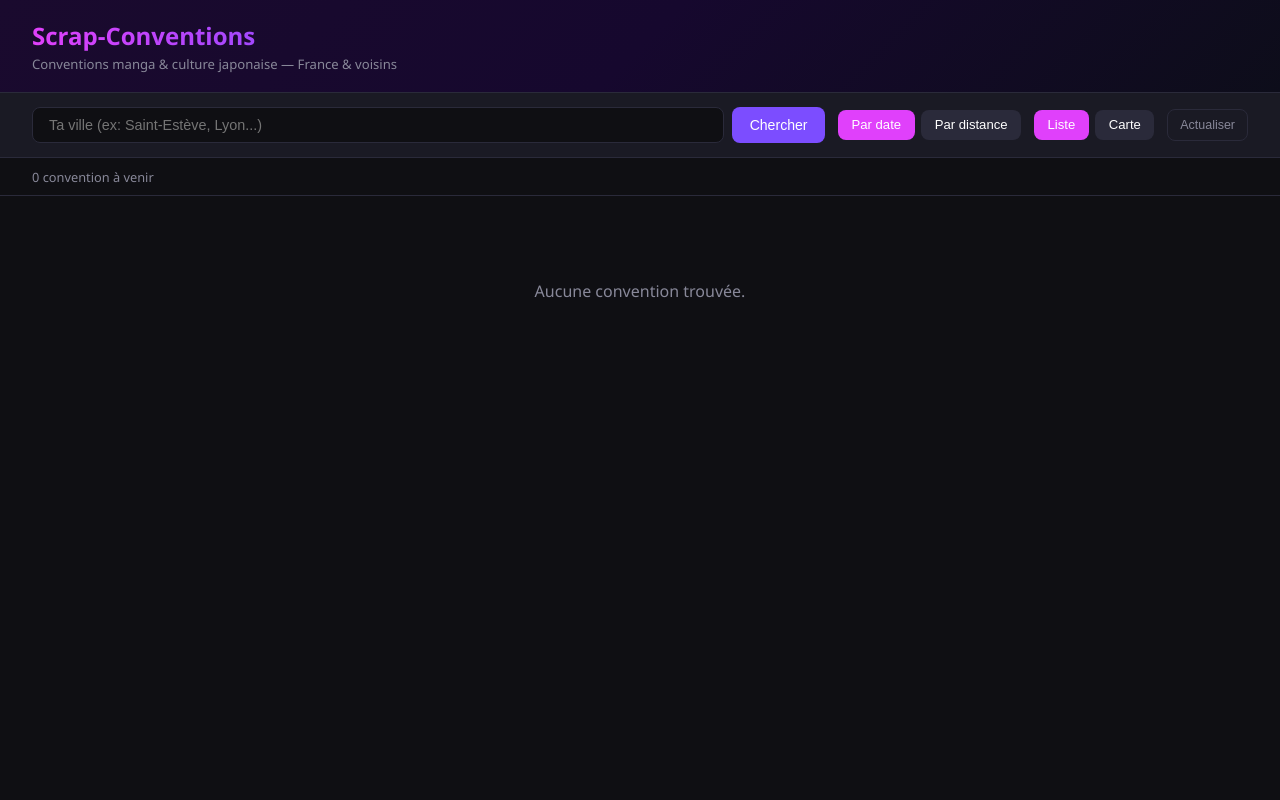
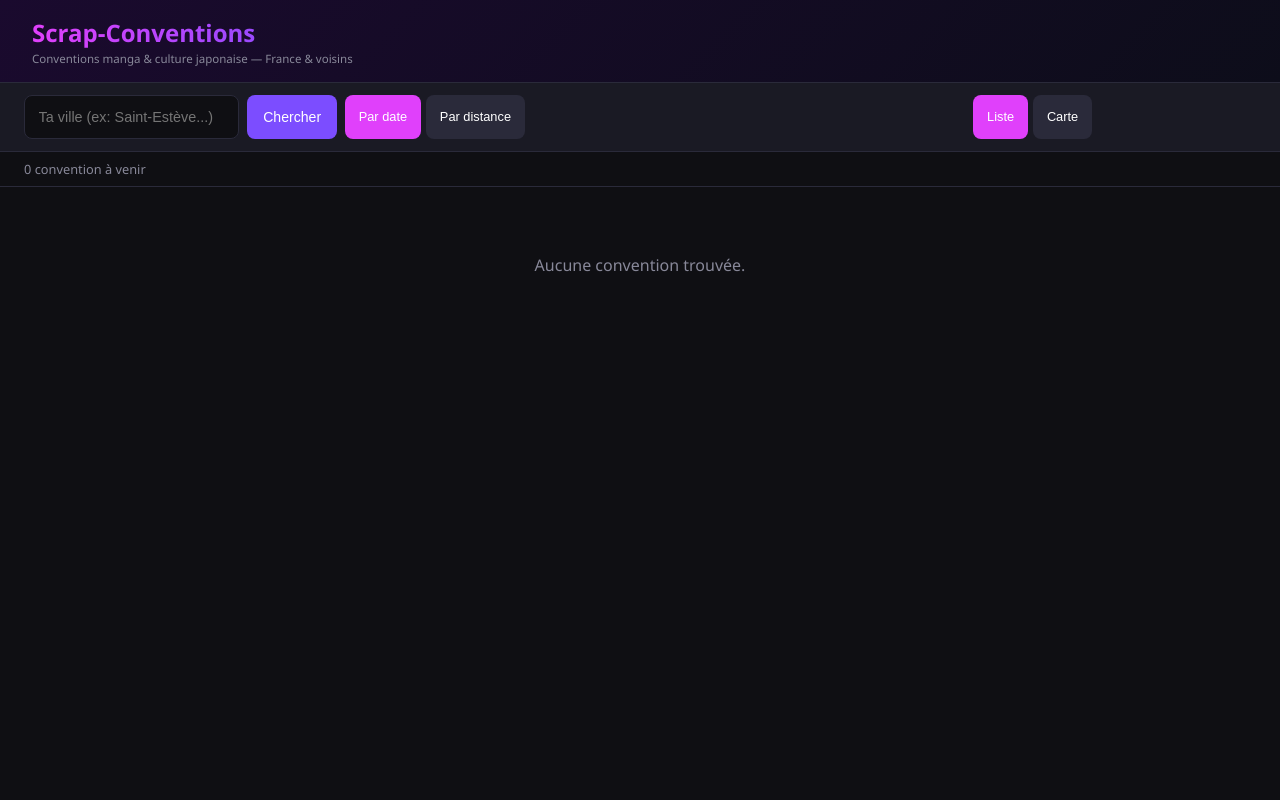
Before and after one commit to Alizee-M/Scrap-conventions, a Flask app: page / in a window 1280 px wide. Run offline with Flask 3, Linux system fonts and the light colour scheme; data that the repository does not hold is empty.

Commit message:
feat: responsive mobile-first redesign
- Cards horizontales sur mobile (image à gauche, infos à droite)
- Controls en 2 lignes sur mobile, 1 ligne sur desktop
- Cibles tactiles 44px minimum
- overflow scroll natif iOS (-webkit-overflow-scrolling)
- safe-area-inset pour notch iPhone
- viewport-fit=cover
- Grille 1 colonne mobile, auto-fill desktop

Co-Authored-By: Claude Sonnet 4.6 <noreply@anthropic.com>

```diff
--- a/templates/index.html
+++ b/templates/index.html
@@ -2,7 +2,7 @@
 <html lang="fr">
 <head>
 <meta charset="UTF-8">
-<meta name="viewport" content="width=device-width, initial-scale=1.0">
+<meta name="viewport" content="width=device-width, initial-scale=1.0, viewport-fit=cover">
 <title>Scrap-Conventions</title>
 <link rel="stylesheet" href="https://unpkg.com/leaflet@1.9.4/dist/leaflet.css"/>
 <script src="https://unpkg.com/leaflet@1.9.4/dist/leaflet.js"></script>
@@ -18,56 +18,67 @@
     --card-bg: #16161f;
     --green: #00e676;
     --orange: #ff9100;
+    --safe-bottom: env(safe-area-inset-bottom, 0px);
   }
 
   * { box-sizing: border-box; margin: 0; padding: 0; }
+
+  html, body {
+    height: 100%;
+    overflow: hidden;
+  }
 
   body {
     background: var(--bg);
     color: var(--text);
     font-family: 'Segoe UI', system-ui, sans-serif;
-    min-height: 100vh;
     display: flex;
     flex-direction: column;
   }
 
+  /* ── Header ── */
   header {
-    background: linear-gradient(135deg, #1a0a2e 0%, #16082e 50%, #0d0d1a 100%);
+    background: linear-gradient(135deg, #1a0a2e, #0d0d1a);
     border-bottom: 1px solid var(--border);
-    padding: 1.2rem 2rem;
+    padding: 0.75rem 1rem;
     display: flex;
     align-items: center;
-    gap: 1rem;
+    gap: 0.75rem;
     flex-shrink: 0;
   }
 
   header h1 {
-    font-size: 1.5rem;
+    font-size: 1.25rem;
     font-weight: 700;
     background: linear-gradient(90deg, var(--accent), var(--accent2));
     -webkit-background-clip: text;
     -webkit-text-fill-color: transparent;
     background-clip: text;
+    white-space: nowrap;
   }
 
-  header p { color: var(--muted); font-size: 0.82rem; margin-top: 0.15rem; }
+  header p {
+    color: var(--muted);
+    font-size: 0.72rem;
+    margin-top: 0.1rem;
+    display: none;
+  }
 
+  /* ── Controls ── */
   .controls {
     background: var(--surface);
     border-bottom: 1px solid var(--border);
-    padding: 0.9rem 2rem;
+    padding: 0.6rem 0.75rem;
     display: flex;
-    gap: 0.8rem;
-    align-items: center;
-    flex-wrap: wrap;
+    flex-direction: column;
+    gap: 0.5rem;
     flex-shrink: 0;
   }
 
-  .search-wrap {
+  .controls-row {
     display: flex;
-    flex: 1;
-    min-width: 220px;
     gap: 0.5rem;
+    align-items: center;
   }
 
   input[type="text"] {
@@ -76,10 +87,12 @@
     border: 1px solid var(--border);
     color: var(--text);
     border-radius: 8px;
-    padding: 0.55rem 1rem;
+    padding: 0.6rem 0.85rem;
     font-size: 0.9rem;
     outline: none;
+    min-height: 44px;
     transition: border-color 0.2s;
+    -webkit-appearance: none;
   }
 
   input[type="text"]:focus { border-color: var(--accent); }
@@ -89,22 +102,30 @@
     color: #fff;
     border: none;
     border-radius: 8px;
-    padding: 0.55rem 1.1rem;
+    padding: 0 1rem;
     font-size: 0.88rem;
     cursor: pointer;
-    transition: opacity 0.2s;
+    min-height: 44px;
     white-space: nowrap;
+    transition: opacity 0.15s;
+    -webkit-tap-highlight-color: transparent;
   }
 
   button:hover { opacity: 0.85; }
+  button:active { opacity: 0.7; }
   button:disabled { opacity: 0.4; cursor: default; }
 
-  .btn-group { display: flex; gap: 0.4rem; }
+  .btn-group {
+    display: flex;
+    gap: 0.35rem;
+    flex: 1;
+  }
 
   .btn-group button {
+    flex: 1;
     background: var(--border);
-    font-size: 0.82rem;
-    padding: 0.48rem 0.85rem;
+    font-size: 0.8rem;
+    padding: 0 0.5rem;
   }
 
   .btn-group button.active { background: var(--accent); }
@@ -114,90 +135,116 @@
     border: 1px solid var(--border);
     color: var(--muted);
     font-size: 0.78rem;
-    padding: 0.48rem 0.75rem;
-  }
-
-  .btn-refresh:hover { color: var(--text); border-color: var(--accent); }
-
-  .stats {
-    padding: 0.6rem 2rem;
-    color: var(--muted);
-    font-size: 0.8rem;
-    border-bottom: 1px solid var(--border);
+    padding: 0 0.75rem;
     flex-shrink: 0;
   }
 
+  /* ── Stats ── */
+  .stats {
+    padding: 0.4rem 0.75rem;
+    color: var(--muted);
+    font-size: 0.75rem;
+    border-bottom: 1px solid var(--border);
+    flex-shrink: 0;
+    white-space: nowrap;
+    overflow: hidden;
+    text-overflow: ellipsis;
+  }
+
   /* ── Views ── */
-  .view { display: none; flex: 1; overflow: hidden; }
+  .view { display: none; flex: 1; overflow: hidden; min-height: 0; }
   .view.active { display: flex; flex-direction: column; }
 
-  /* ── Card view ── */
-  #view-list { overflow-y: auto; }
+  /* ── List view ── */
+  #view-list { overflow-y: auto; -webkit-overflow-scrolling: touch; }
 
   .grid {
     display: grid;
-    grid-template-columns: repeat(auto-fill, minmax(290px, 1fr));
-    gap: 1rem;
-    padding: 1.2rem 2rem;
+    grid-template-columns: 1fr;
+    gap: 0.75rem;
+    padding: 0.75rem;
     align-content: start;
   }
 
   .card {
     background: var(--card-bg);
     border: 1px solid var(--border);
-    border-radius: 12px;
+    border-radius: 10px;
     overflow: hidden;
-    transition: transform 0.15s, border-color 0.15s;
     display: flex;
-    flex-direction: column;
+    flex-direction: row;
     cursor: pointer;
+    -webkit-tap-highlight-color: transparent;
+    transition: border-color 0.15s;
+    min-height: 90px;
   }
 
-  .card:hover { transform: translateY(-2px); border-color: var(--accent2); }
+  .card:active { border-color: var(--accent2); }
 
   .card-img {
-    width: 100%;
-    height: 130px;
+    width: 90px;
+    min-width: 90px;
     object-fit: cover;
     background: var(--surface);
   }
 
   .card-img-placeholder {
-    width: 100%;
-    height: 130px;
+    width: 90px;
+    min-width: 90px;
     background: linear-gradient(135deg, #1a0a2e, #0d0d1a);
     display: flex;
     align-items: center;
     justify-content: center;
-    font-size: 2.2rem;
+    font-size: 1.8rem;
   }
 
-  .card-body { padding: 0.85rem; flex: 1; display: flex; flex-direction: column; gap: 0.45rem; }
+  .card-body {
+    padding: 0.65rem 0.75rem;
+    flex: 1;
+    display: flex;
+    flex-direction: column;
+    gap: 0.35rem;
+    min-width: 0;
+  }
 
-  .card-name { font-size: 0.95rem; font-weight: 600; line-height: 1.3; }
+  .card-name {
+    font-size: 0.88rem;
+    font-weight: 600;
+    line-height: 1.3;
+    overflow: hidden;
+    display: -webkit-box;
+    -webkit-line-clamp: 2;
+    -webkit-box-orient: vertical;
+  }
+
   .card-name a { color: var(--text); text-decoration: none; }
-  .card-name a:hover { color: var(--accent); }
 
-  .card-meta { display: flex; flex-wrap: wrap; gap: 0.35rem; margin-top: auto; }
+  .card-meta {
+    display: flex;
+    flex-wrap: wrap;
+    gap: 0.3rem;
+    margin-top: auto;
+  }
 
   .badge {
     display: inline-flex;
     align-items: center;
-    gap: 0.25rem;
-    padding: 0.2rem 0.55rem;
+    gap: 0.2rem;
+    padding: 0.18rem 0.5rem;
     border-radius: 20px;
-    font-size: 0.74rem;
+    font-size: 0.7rem;
     font-weight: 500;
+    white-space: nowrap;
   }
 
-  .badge-date { background: rgba(124, 77, 255, 0.2); color: var(--accent2); border: 1px solid rgba(124,77,255,0.3); }
-  .badge-loc  { background: rgba(0, 230, 118, 0.1); color: var(--green); border: 1px solid rgba(0,230,118,0.2); }
-  .badge-dist { background: rgba(255, 145, 0, 0.15); color: var(--orange); border: 1px solid rgba(255,145,0,0.3); }
+  .badge-date { background: rgba(124,77,255,0.2); color: var(--accent2); border: 1px solid rgba(124,77,255,0.3); }
+  .badge-loc  { background: rgba(0,230,118,0.1);  color: var(--green);   border: 1px solid rgba(0,230,118,0.2); max-width: 140px; overflow: hidden; text-overflow: ellipsis; }
+  .badge-dist { background: rgba(255,145,0,0.15); color: var(--orange);  border: 1px solid rgba(255,145,0,0.3); }
 
   .empty, .loader {
     grid-column: 1/-1;
     text-align: center;
-    padding: 4rem;
+    padding: 3rem 1rem;
     color: var(--muted);
   }
 
@@ -215,22 +262,16 @@
 
   @keyframes bounce {
     0%, 80%, 100% { transform: translateY(0); }
-    40% { transform: translateY(-12px); }
+    40%           { transform: translateY(-10px); }
   }
 
   /* ── Map view ── */
   #view-map { position: relative; }
 
-  #map {
-    flex: 1;
-    width: 100%;
-    min-height: 0;
-  }
+  #map { flex: 1; width: 100%; min-height: 0; }
 
-  /* Dark tile filter */
   .leaflet-tile { filter: brightness(0.85) saturate(0.8); }
 
-  /* Popup styling */
   .leaflet-popup-content-wrapper {
     background: var(--surface);
     color: var(--text);
@@ -241,16 +282,58 @@
 
   .leaflet-popup-tip { background: var(--surface); }
 
-  .popup-name { font-weight: 700; font-size: 0.95rem; margin-bottom: 0.4rem; line-height: 1.3; }
+  .popup-name { font-weight: 700; font-size: 0.9rem; margin-bottom: 0.35rem; line-height: 1.3; }
   .popup-name a { color: var(--accent); text-decoration: none; }
-  .popup-name a:hover { text-decoration: underline; }
-  .popup-meta { font-size: 0.8rem; color: var(--muted); display: flex; flex-direction: column; gap: 0.2rem; }
-  .popup-dist { color: var(--orange); font-weight: 600; margin-top: 0.3rem; }
+  .popup-meta { font-size: 0.78rem; color: var(--muted); display: flex; flex-direction: column; gap: 0.2rem; }
+  .popup-dist { color: var(--orange); font-weight: 600; margin-top: 0.25rem; }
 
-  @media (max-width: 600px) {
-    .controls { padding: 0.8rem 1rem; }
-    .grid { padding: 0.8rem 1rem; }
-    header { padding: 1rem; }
+  /* ── Desktop overrides ── */
+  @media (min-width: 640px) {
+    header { padding: 1rem 2rem; }
+    header h1 { font-size: 1.5rem; }
+    header p { display: block; }
+
+    .controls {
+      flex-direction: row;
+      padding: 0.75rem 1.5rem;
+      align-items: center;
+    }
+
+    .controls-row { flex: none; }
+    .controls-row:first-child { flex: 1; }
+
+    .btn-group { flex: none; }
+    .btn-group button { flex: none; padding: 0 0.85rem; }
+
+    .stats { padding: 0.5rem 1.5rem; font-size: 0.8rem; }
+
+    .grid {
+      grid-template-columns: repeat(auto-fill, minmax(300px, 1fr));
+      gap: 1rem;
+      padding: 1.2rem 1.5rem;
+    }
+
+    .card {
+      flex-direction: column;
+      min-height: unset;
+    }
+
+    .card-img {
+      width: 100%;
+      min-width: unset;
+      height: 130px;
+    }
+
+    .card-img-placeholder {
+      width: 100%;
+      min-width: unset;
+      height: 130px;
+      font-size: 2.2rem;
+    }
+
+    .card:hover { border-color: var(--accent2); transform: translateY(-2px); }
+
+    .badge-loc { max-width: none; }
   }
 </style>
 </head>
@@ -264,19 +347,23 @@
 </header>
 
 <div class="controls">
-  <div class="search-wrap">
-    <input type="text" id="location" placeholder="Ta ville (ex: Saint-Estève, Lyon...)" />
+  <!-- Row 1 : search -->
+  <div class="controls-row" style="flex:1; width:100%;">
+    <input type="text" id="location" placeholder="Ta ville (ex: Saint-Estève...)" autocomplete="off" />
     <button id="btn-search">Chercher</button>
   </div>
+  <!-- Row 2 : sort + view + refresh -->
+  <div class="controls-row" style="width:100%; justify-content:space-between;">
     <div class="btn-group">
       <button id="btn-date" class="active" onclick="setSort('date')">Par date</button>
       <button id="btn-dist" onclick="setSort('distance')">Par distance</button>
     </div>
-  <div class="btn-group">
+    <div class="btn-group" style="margin-left:0.5rem;">
       <button id="btn-view-list" class="active" onclick="setView('list')">Liste</button>
       <button id="btn-view-map" onclick="setView('map')">Carte</button>
     </div>
-  <button class="btn-refresh" id="btn-refresh" onclick="refresh()">Actualiser</button>
+    <button class="btn-refresh" id="btn-refresh" onclick="refresh()" style="margin-left:0.5rem;">↺</button>
+  </div>
 </div>
 
 <div class="stats" id="stats"></div>
@@ -303,40 +390,24 @@ let userLat = null;
 let userLon = null;
 let conventions = [];
 
-// ── Leaflet map ──────────────────────────────────────────────────────────────
+// ── Leaflet ──────────────────────────────────────────────────────────────────
 const map = L.map('map', { zoomControl: true }).setView([46.6, 2.3], 6);
 
 L.tileLayer('https://{s}.tile.openstreetmap.org/{z}/{x}/{y}.png', {
-  attribution: '© <a href="https://www.openstreetmap.org/copyright">OpenStreetMap</a>',
+  attribution: '© <a href="https://www.openstreetmap.org/copyright">OSM</a>',
   maxZoom: 18,
 }).addTo(map);
 
 const convIcon = L.divIcon({
   className: '',
-  html: `<div style="
-    background: #7c4dff;
-    border: 2px solid #e040fb;
-    border-radius: 50%;
-    width: 14px; height: 14px;
-    box-shadow: 0 0 6px #e040fb88;
-  "></div>`,
-  iconSize: [14, 14],
-  iconAnchor: [7, 7],
-  popupAnchor: [0, -10],
+  html: `<div style="background:#7c4dff;border:2px solid #e040fb;border-radius:50%;width:14px;height:14px;box-shadow:0 0 6px #e040fb88;"></div>`,
+  iconSize: [14, 14], iconAnchor: [7, 7], popupAnchor: [0, -10],
 });
 
 const userIcon = L.divIcon({
   className: '',
-  html: `<div style="
-    background: #ff9100;
-    border: 2px solid #fff;
-    border-radius: 50%;
-    width: 16px; height: 16px;
-    box-shadow: 0 0 8px #ff9100;
-  "></div>`,
-  iconSize: [16, 16],
-  iconAnchor: [8, 8],
-  popupAnchor: [0, -10],
+  html: `<div style="background:#ff9100;border:2px solid #fff;border-radius:50%;width:16px;height:16px;box-shadow:0 0 8px #ff9100;"></div>`,
+  iconSize: [16, 16], iconAnchor: [8, 8], popupAnchor: [0, -10],
 });
 
 let markers = [];
@@ -349,12 +420,11 @@ function clearMarkers() {
 
 function renderMap(data) {
   clearMarkers();
+  if (userMarker) map.removeLayer(userMarker);
 
-  if (userMarker) map.removeLayer(userMarker);
   if (userLat !== null) {
     userMarker = L.marker([userLat, userLon], { icon: userIcon })
-      .addTo(map)
-      .bindPopup('<b style="color:#ff9100">Ta position</b>');
+      .addTo(map).bindPopup('<b style="color:#ff9100">Ta position</b>');
     map.setView([userLat, userLon], 9);
   }
 
@@ -368,10 +438,7 @@ function renderMap(data) {
         ${c.location ? `<span>📍 ${c.location}</span>` : ''}
         ${dist}
       </div>`;
-    const m = L.marker([c.lat, c.lon], { icon: convIcon })
-      .addTo(map)
-      .bindPopup(popup, { maxWidth: 260 });
-    markers.push(m);
+    markers.push(L.marker([c.lat, c.lon], { icon: convIcon }).addTo(map).bindPopup(popup, { maxWidth: 240 }));
   });
 }
 
@@ -399,13 +466,10 @@ function setView(v) {
   document.getElementById('btn-view-map').classList.toggle('active', v === 'map');
   document.getElementById('view-list').classList.toggle('active', v === 'list');
   document.getElementById('view-map').classList.toggle('active', v === 'map');
-  if (v === 'map') {
-    map.invalidateSize();
-    renderMap(sorted(conventions));
-  }
+  if (v === 'map') { map.invalidateSize(); renderMap(sortedData(conventions)); }
 }
 
-function sorted(data) {
+function sortedData(data) {
   const copy = [...data];
   if (currentSort === 'distance' && userLat !== null) {
     copy.sort((a, b) => (a.distance_km ?? 99999) - (b.distance_km ?? 99999));
@@ -417,10 +481,7 @@ function sorted(data) {
 
 function renderList(data) {
   const grid = document.getElementById('grid');
-  if (!data.length) {
-    grid.innerHTML = '<div class="empty">Aucune convention trouvée.</div>';
-    return;
-  }
+  if (!data.length) { grid.innerHTML = '<div class="empty">Aucune convention trouvée.</div>'; return; }
   grid.innerHTML = data.map(c => {
     const dist = fmtDist(c.distance_km);
     const imgHtml = c.image
@@ -430,9 +491,7 @@ function renderList(data) {
     <div class="card" onclick="${c.url ? `window.open('${c.url}','_blank')` : ''}">
       ${imgHtml}
       <div class="card-body">
-        <div class="card-name">
-          ${c.url ? `<a href="${c.url}" target="_blank" rel="noopener">${c.name}</a>` : c.name}
-        </div>
+        <div class="card-name">${c.name}</div>
         <div class="card-meta">
           ${c.date ? `<span class="badge badge-date">📅 ${fmtDate(c.date)}</span>` : ''}
           ${c.location ? `<span class="badge badge-loc">📍 ${c.location}</span>` : ''}
@@ -444,56 +503,46 @@ function renderList(data) {
 }
 
 function renderAll(data) {
-  const s = sorted(data);
-  const stats = document.getElementById('stats');
-  stats.textContent = `${s.length} convention${s.length > 1 ? 's' : ''} à venir${userLat !== null ? ' · ' + (currentSort === 'distance' ? 'par distance' : 'par date') : ''}`;
+  const s = sortedData(data);
+  document.getElementById('stats').textContent =
+    `${s.length} convention${s.length > 1 ? 's' : ''} à venir` +
+    (userLat !== null ? ` · ${currentSort === 'distance' ? 'par distance' : 'par date'}` : '');
   renderList(s);
   if (currentView === 'map') renderMap(s);
 }
 
-// ── Data loading ─────────────────────────────────────────────────────────────
+// ── Data ─────────────────────────────────────────────────────────────────────
 async function load() {
   const loc = document.getElementById('location').value.trim();
-  const grid = document.getElementById('grid');
-  grid.innerHTML = '<div class="loader"><div class="loader-dot"></div><div class="loader-dot"></div><div class="loader-dot"></div><p style="margin-top:1rem">Chargement...</p></div>';
+  document.getElementById('grid').innerHTML =
+    '<div class="loader"><div class="loader-dot"></div><div class="loader-dot"></div><div class="loader-dot"></div><p style="margin-top:1rem">Chargement...</p></div>';
 
   let url = `/api/conventions?sort=${currentSort}`;
   if (loc) url += `&location=${encodeURIComponent(loc)}`;
 
   try {
-    const resp = await fetch(url);
-    const data = await resp.json();
+    const data = await fetch(url).then(r => r.json());
     conventions = data.conventions;
     userLat = data.user_lat;
     userLon = data.user_lon;
-
-    if (loc && userLat === null) {
+    if (loc && userLat === null)
       document.getElementById('stats').textContent = `Ville "${loc}" non trouvée.`;
-    }
-
     renderAll(conventions);
-  } catch (e) {
-    grid.innerHTML = '<div class="empty">Erreur de chargement. Réessaie.</div>';
+  } catch {
+    document.getElementById('grid').innerHTML = '<div class="empty">Erreur de chargement. Réessaie.</div>';
   }
 }
 
 async function refresh() {
   const btn = document.getElementById('btn-refresh');
   btn.disabled = true;
-  btn.textContent = 'En cours...';
-  try {
-    await fetch('/api/refresh', { method: 'POST' });
-    await load();
-  } finally {
-    btn.disabled = false;
-    btn.textContent = 'Actualiser';
-  }
+  btn.textContent = '…';
+  try { await fetch('/api/refresh', { method: 'POST' }); await load(); }
+  finally { btn.disabled = false; btn.textContent = '↺'; }
 }
 
 document.getElementById('btn-search').addEventListener('click', load);
-document.getElementById('location').addEventListener('keydown', e => {
-  if (e.key === 'Enter') load();
-});
+document.getElementById('location').addEventListener('keydown', e => { if (e.key === 'Enter') load(); });
 
 load();
 </script>
```
Lines whose indentation alone changed are shown as unchanged.
